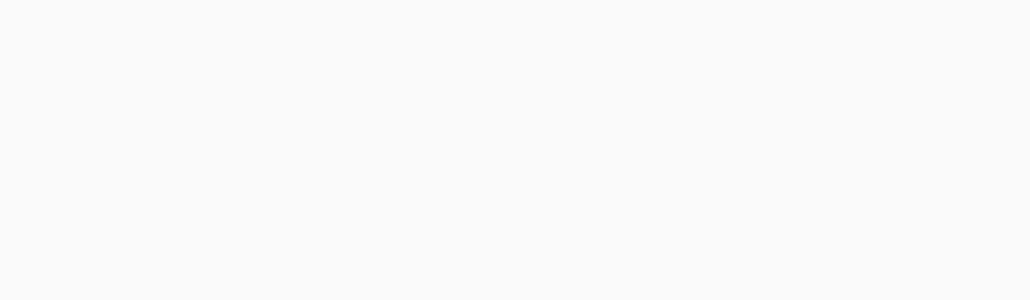
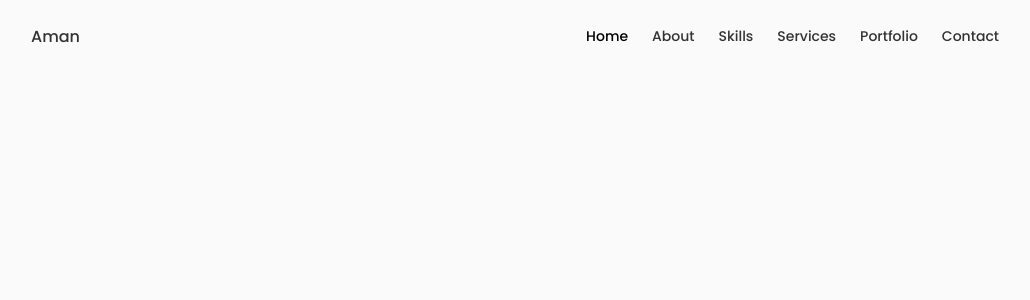
Before and after one commit to am-agrawal/Portfolio-website-V1, a React (Vite) app: page / in a window 1280 px wide. Shown: the top 300 px of the page, without its empty margins (125-1155 px from the left). Built offline with nearby package versions, Linux system fonts and the light colour scheme.

Commit message:
Added basic Navbar

```diff
--- a/src/App.css
+++ b/src/App.css
@@ -176,35 +176,3 @@
   @media screen and (max-width: 768px) {
   }
 }
-
-.App {
-  text-align: center;
-}
-
-.App-logo {
-  height: 40vmin;
-  pointer-events: none;
-}
-
-.App-header {
-  background-color: #282c34;
-  min-height: 100vh;
-  display: flex;
-  flex-direction: column;
-  align-items: center;
-  justify-content: center;
-  font-size: calc(10px + 2vmin);
-  color: white;
-}
-
-.App-link {
-  color: #61dafb;
-}
-
-.heart {
-  color: #ff0000;
-}
-
-.small {
-  font-size: 0.75rem;
-}
--- a/src/App.jsx
+++ b/src/App.jsx
@@ -1,9 +1,10 @@
 import './App.css';
+import Header from './components/header/Header';
 
 function App() {
-  return (
-    <></>
-  );
+  return <>
+  <Header />
+  </>;
 }
 
 export default App;
--- /dev/null
+++ b/src/components/header/Header.css
@@ -0,0 +1,49 @@
+.header {
+  width: 100%;
+  position: fixed;
+  top: 0;
+  left: 0;
+  z-index: var(--z-fixed);
+  background-color: var(--body-color);
+}
+
+.nav {
+  height: calc(var(--header-height) + 1.5rem);
+  display: flex;
+  justify-content: space-between;
+  align-items: center;
+  column-gap: 1rem;
+}
+
+.nav__logo,
+.nav__toggle {
+  color: var(--title-color);
+  font-weight: var(--font-medium);
+}
+
+.nav__list {
+  display: flex !important;
+  column-gap: 2rem;
+}
+
+.nav__link {
+  display: flex;
+  flex-direction: column;
+  align-items: center;
+  font-size: var(--small-font-size);
+  color: var(--title-color);
+  font-weight: var(--font-medium);
+  transition: 0.3s;
+}
+
+.nav__icon,
+.nav__close,
+.nav__toggle {
+  display: none;
+}
+
+/* Active link */
+.active-link,
+.nav__link:hover {
+  color: var(--title-color-dark);
+}
--- /dev/null
+++ b/src/components/header/Header.jsx
@@ -0,0 +1,57 @@
+import React from 'react';
+import './Header.css';
+
+const Header = () => {
+  return (
+    <header className="header">
+      <nav className="nav container">
+        <a href="index.html" className="nav__logo">
+          Aman
+        </a>
+
+        <div className="nav__menu">
+          <ul className="nav__list grid">
+            <li className="nav__item">
+              <a href="#home" className="nav__link active-link">
+                <i className="uil uil-estate nav__icon"></i> Home
+              </a>
+            </li>
+            <li className="nav__item">
+              <a href="#about" className="nav__link">
+                <i className="uil uil-user nav__icon"></i> About
+              </a>
+            </li>
+            <li className="nav__item">
+              <a href="#skills" className="nav__link">
+                <i className="uil uil-file-alt nav__icon"></i> Skills
+              </a>
+            </li>
+            <li className="nav__item">
+              <a href="#services" className="nav__link">
+                <i className="uil uil-briefcase-alt nav__icon"></i> Services
+              </a>
+            </li>
+            <li className="nav__item">
+              <a href="#portfolio" className="nav__link">
+                <i className="uil uil-scenery nav__icon"></i> Portfolio
+              </a>
+            </li>
+            <li className="nav__item">
+              <a href="#contact" className="nav__link">
+                <i className="uil uil-message nav__icon"></i> Contact
+              </a>
+            </li>
+          </ul>
+
+          <i class="uil uil-times nav__close"></i>
+        </div>
+
+        <div className="nav__toggle">
+          <i class="uil uil-apps nav__close"></i>
+        </div>
+      </nav>
+    </header>
+  );
+};
+
+export default Header;
```
